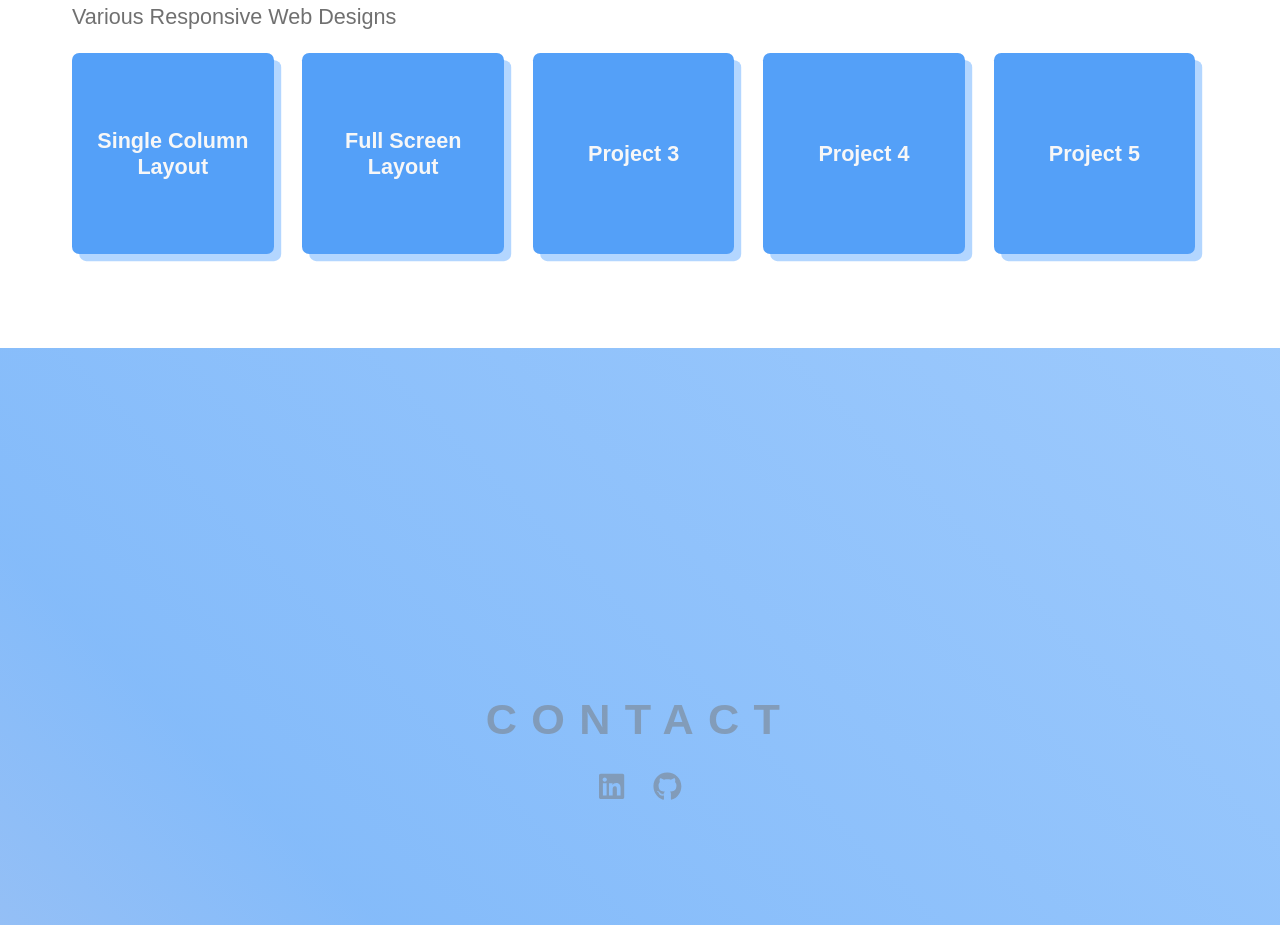
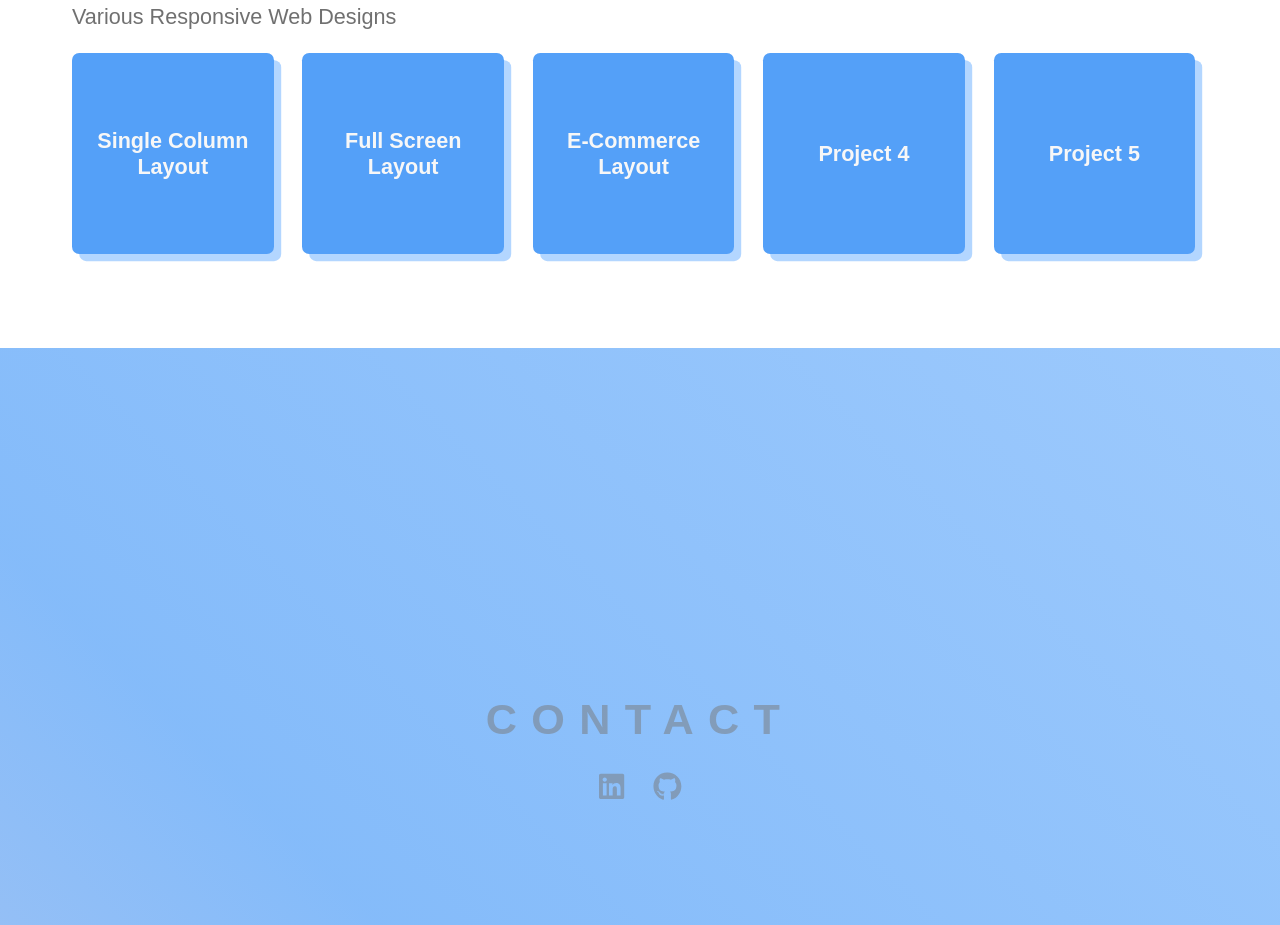
Before and after one commit to makiyo-ronkko/makiyo-app, a React (Create React App) app: page / in a window 1280 px wide. Shown: the part 1280-2205 px from the top of the page. Built offline with nearby package versions, Linux system fonts and the light colour scheme.

Commit message:
develop: chore: rename the project-3

```diff
--- a/src/components/Main/Skills.tsx
+++ b/src/components/Main/Skills.tsx
@@ -5,7 +5,7 @@ import Styles from './MainStyle.module.css';
 const PROJECTS = [
 	{ link: 'project', name: 'Single Column Layout' },
 	{ link: 'project-2', name: 'Full Screen Layout' },
-	{ link: 'project-3', name: 'Project 3' },
+	{ link: 'project-3', name: 'E-Commerce Layout' },
 	{ link: 'project-4', name: 'Project 4' },
 	{ link: 'project-5', name: 'Project 5' },
 	{ link: 'project-6', name: 'Project 6' },
```
